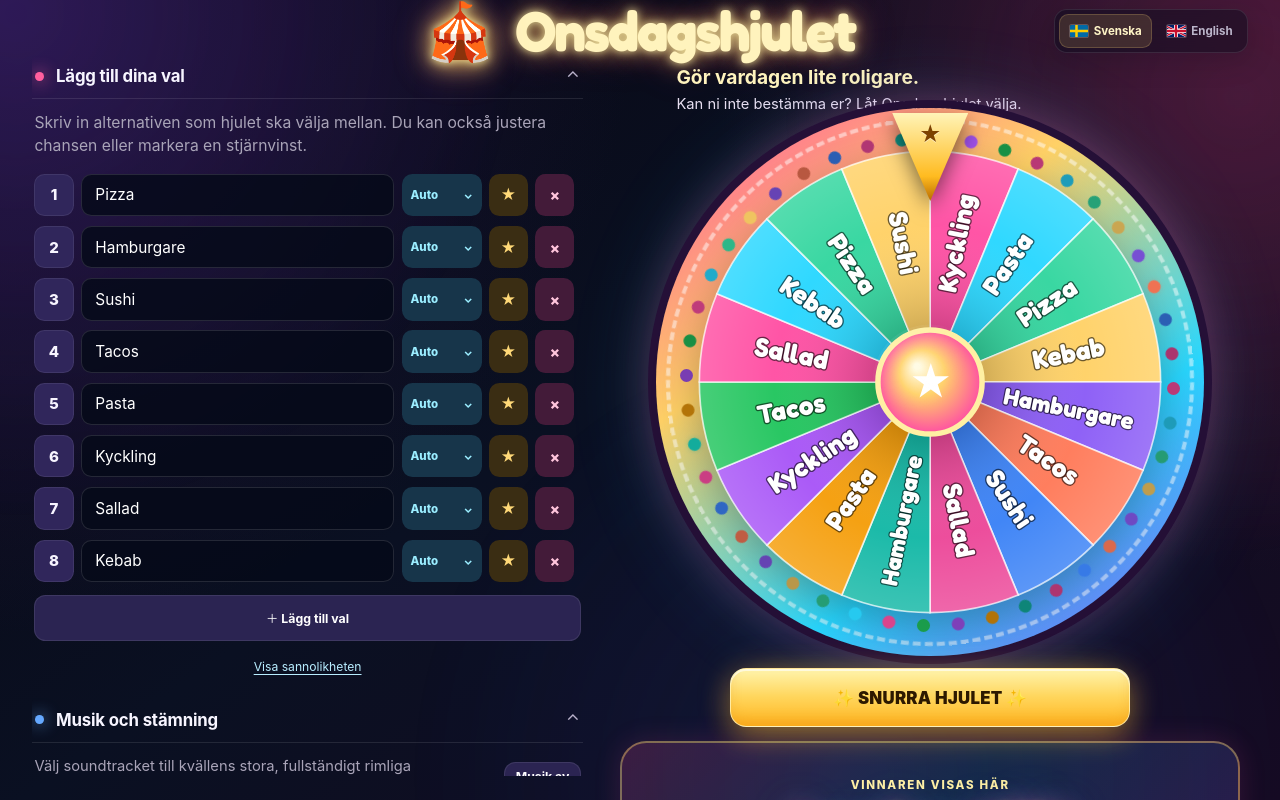
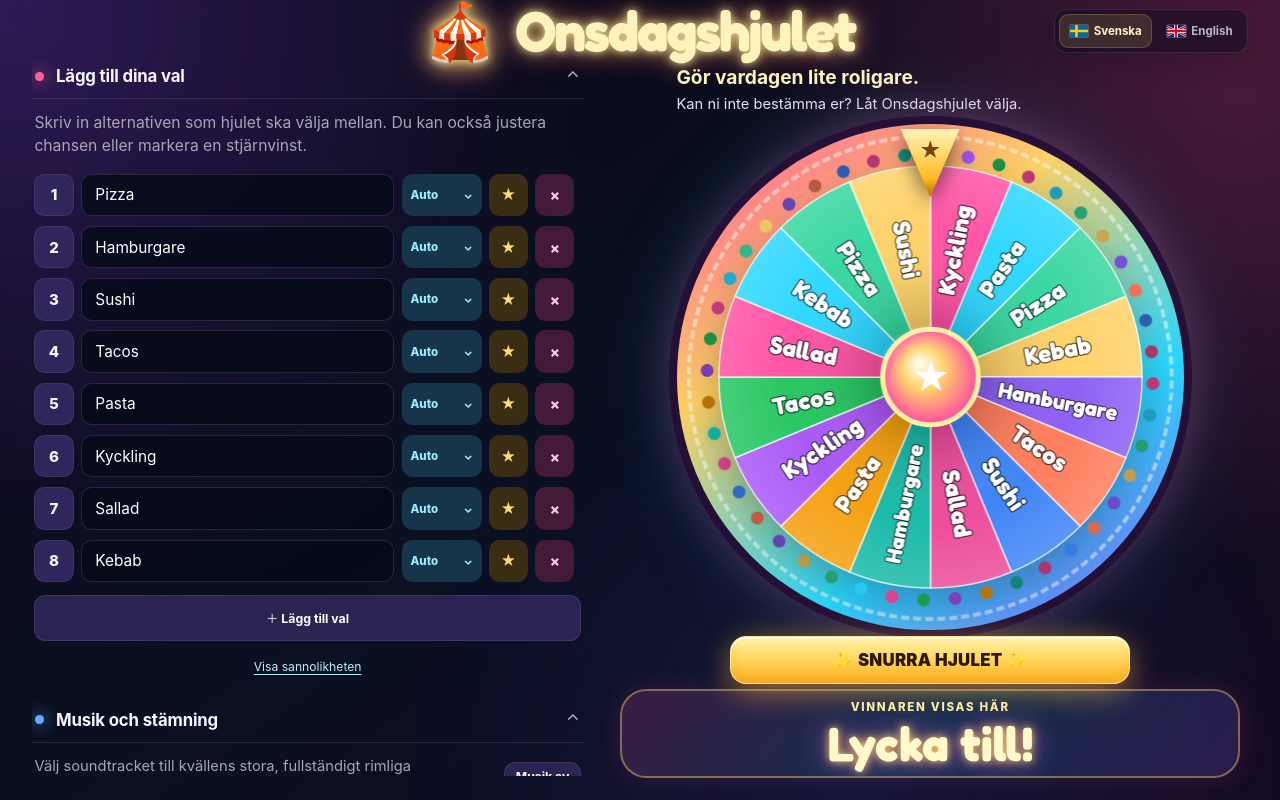
Before and after one commit to YerAWizzard/onsdagshjulet, a React (Vite) app: page / in a window 1280 px wide. Built offline with nearby package versions, Linux system fonts and the light colour scheme.

Commit message:
Improve responsive wheel layout and spin presentation

```diff
--- a/src/App.css
+++ b/src/App.css
@@ -1108,6 +1108,7 @@
   }
 
   .workspace {
+    height: 100%;
     grid-template-rows: auto auto auto minmax(0, 1fr);
     row-gap: 0;
   }
@@ -1171,8 +1172,10 @@
     grid-column: 2;
     grid-row: 4;
     top: 6rem;
-    margin-top: -10px;
-    padding-top: 0.3rem;
+    height: auto;
+    margin-top: clamp(7px, calc(17.628svh - 130.4px), 60px);
+    padding-top: 0;
+    align-self: stretch;
   }
 
   .template-row {
--- a/src/components/Wheel/Wheel.css
+++ b/src/components/Wheel/Wheel.css
@@ -490,15 +490,54 @@
 
 @media (min-width: 1101px) {
   .wheel-engine {
-    justify-content: center;
+    height: 100%;
+    min-height: 0;
+    justify-content: flex-start;
+    padding-bottom: clamp(0.3rem, 0.75svh, 0.5rem);
   }
 
   .wheel-visual {
-    width: min(100%, calc(100svh - 15.75rem), 720px);
+    width: auto;
+    max-width: 100%;
+    max-height: 720px;
+    flex: 1 1 720px;
+  }
+
+  .wheel-pointer {
+    width: clamp(58px, 13cqw, 76px);
+    height: auto;
+    aspect-ratio: 19 / 22;
   }
 
   .spin-button {
-    min-height: 3.7rem;
+    min-height: clamp(3rem, 6svh, 3.5rem);
+    flex-shrink: 0;
+    margin-top: clamp(0.25rem, calc(1.667svh - 8px), 0.625rem);
+    padding-block: clamp(0.65rem, 1.3svh, 0.95rem);
+  }
+
+  .wheel-result {
+    min-height: clamp(4.75rem, calc(15.556svh - 2.25rem), 8.25rem);
+    flex-shrink: 0;
+    margin-top: clamp(0.25rem, calc(1.667svh - 8px), 0.625rem);
+    padding: clamp(0.35rem, calc(3.333svh - 1.125rem), 1.125rem);
+  }
+
+  .wheel-result__placeholder strong {
+    font-size: clamp(1.65rem, 4.5svh, 3rem);
+  }
+
+  .wheel-result__placeholder,
+  .wheel-result__content {
+    gap: clamp(0.18rem, 0.7svh, 0.45rem);
+  }
+
+  .wheel-result__label {
+    font-size: clamp(0.65rem, 1.2svh, 0.78rem);
+  }
+
+  .wheel-result strong {
+    font-size: clamp(2rem, 6svh, 4.2rem);
   }
 }
 
--- a/src/components/Wheel/Wheel.jsx
+++ b/src/components/Wheel/Wheel.jsx
@@ -73,7 +73,7 @@ function Wheel({ audioEngine, options, probabilities, probabilityError, spinSett
       setIsCountingDown(false)
       const started = wheelRef.current?.spin(winnerIndex, spinDuration)
       if (!started) audioEngine.restoreMusic()
-    }, 2100))
+    }, 2400))
   }, [audioEngine, isCountingDown, isSpinning, probabilities, probabilityError, spinSettings, t])
 
   const isBusy = isCountingDown || isSpinning
--- a/src/components/Wheel/WheelCanvas.jsx
+++ b/src/components/Wheel/WheelCanvas.jsx
@@ -14,6 +14,7 @@ import {
   calculateTargetRotation,
   createSpinPlan,
   getFullRotations,
+  getSegmentLandingOffset,
   getSpinProgress,
   getWinnerIndex,
   normalizeAngle,
@@ -174,6 +175,7 @@ const WheelCanvas = forwardRef(function WheelCanvas(
         .filter((segmentIndex) => segmentIndex >= 0)
       const winnerSegment = candidates[Math.floor(Math.random() * candidates.length)]
       const fullRotations = getFullRotations(duration)
+      const landingOffset = getSegmentLandingOffset(segmentCount)
       plan = {
         duration,
         startRotation: rotationRef.current,
@@ -182,6 +184,7 @@ const WheelCanvas = forwardRef(function WheelCanvas(
           segmentCount,
           winnerSegment,
           fullRotations,
+          landingOffset,
         ),
       }
     }
--- a/src/components/Wheel/WheelPhysics.js
+++ b/src/components/Wheel/WheelPhysics.js
@@ -2,6 +2,8 @@ export const FULL_TURN = Math.PI * 2
 
 const MIN_SPIN_SECONDS = 2
 const MAX_SPIN_SECONDS = 11
+const LANDING_POSITION_COUNT = 6
+const LANDING_SAFE_RATIO = 0.85
 
 function clampDurationSeconds(value, fallback) {
   const parsedValue = Number(value)
@@ -30,7 +32,18 @@ export function getWinnerIndex(rotation, segmentCount) {
   if (segmentCount <= 0) return -1
 
   const segmentAngle = FULL_TURN / segmentCount
-  return Math.round(normalizeAngle(-rotation) / segmentAngle) % segmentCount
+  return Math.floor(normalizeAngle(-rotation) / segmentAngle) % segmentCount
+}
+
+export function getSegmentLandingOffset(segmentCount, randomValue = Math.random()) {
+  const segmentAngle = FULL_TURN / segmentCount
+  const safeHalfRange = segmentAngle * LANDING_SAFE_RATIO / 2
+  const positionIndex = Math.min(
+    LANDING_POSITION_COUNT - 1,
+    Math.floor(Math.max(0, randomValue) * LANDING_POSITION_COUNT),
+  )
+
+  return -safeHalfRange + positionIndex * (safeHalfRange * 2 / (LANDING_POSITION_COUNT - 1))
 }
 
 export function calculateTargetRotation(
@@ -38,9 +51,10 @@ export function calculateTargetRotation(
   segmentCount,
   winnerIndex,
   fullRotations,
+  landingOffset = 0,
 ) {
   const segmentAngle = FULL_TURN / segmentCount
-  const targetAlignment = normalizeAngle(-winnerIndex * segmentAngle)
+  const targetAlignment = normalizeAngle(-(winnerIndex + 0.5) * segmentAngle + landingOffset)
   const currentAlignment = normalizeAngle(currentRotation)
   const alignmentDistance = normalizeAngle(targetAlignment - currentAlignment)
 
@@ -51,11 +65,13 @@ export function createSpinPlan(currentRotation, segmentCount) {
   const winnerIndex = Math.floor(Math.random() * segmentCount)
   const fullRotations = 7 + Math.floor(Math.random() * 3)
   const duration = 5200 + Math.random() * 900
+  const landingOffset = getSegmentLandingOffset(segmentCount)
   const targetRotation = calculateTargetRotation(
     currentRotation,
     segmentCount,
     winnerIndex,
     fullRotations,
+    landingOffset,
   )
 
   return {
```
